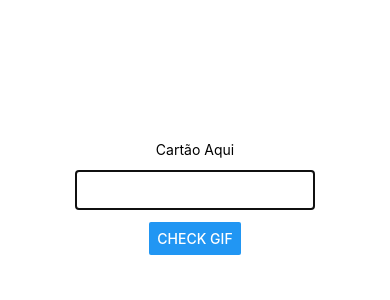
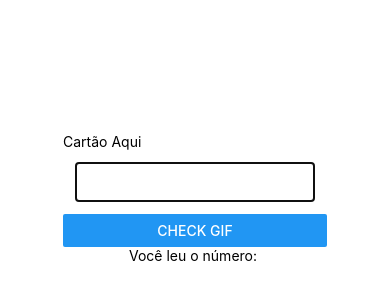
Before and after one commit to vinossauro/pocNFC, a React Native app: screen / in a window 390 px wide. Shown: the part 224-524 px from the top of the page. Built offline with nearby package versions, Linux system fonts and the light colour scheme.

Commit message:
prop drilling

```diff
--- a/App.tsx
+++ b/App.tsx
@@ -1,65 +1,17 @@
 import React, { useEffect, useState, useRef, Fragment } from 'react';
-import { View, Text, TextInput, Button, Image, StyleSheet } from 'react-native';
+import { View } from 'react-native';
 import NfcManager, { NfcEvents } from 'react-native-nfc-manager';
-import axios from 'axios';
-import Loader from './components/loader';
 import styles from './components/styles';
+import InputCartao from './components/InputCartao';
+import Loading from './components/Loading';
+import Loader from './components/Loader';
 
 
 const App = () => {
   const [number, setNumber] = useState<string | null>('');
   const [input, setInput] = useState<string | null>('');
-  const [gif, setGif] = useState<string | null>(null);
-  const [response, setResponse] = useState<string | null>('');
   const [loading, setLoading] = useState(false);
-  const inputRef = useRef<TextInput>(null);
 
-  useEffect(() => {
-    let timeOut: NodeJS.Timer | null = null;
-    if (inputRef.current !== null && input === '') {
-      timeOut = setTimeout(() => {
-        inputRef.current?.focus();
-      }, 50)
-    }
-    return () => {
-      if (timeOut !== null) {
-        clearTimeout(timeOut);
-      }
-    }
-  }, [inputRef.current, input])
-
-  useEffect(() => {
-    let timeOut: NodeJS.Timer | null = null;
-    if (loading) {
-      const func = async () => {
-        if (number === '1553785378') {
-          try {
-            const response = await axios.get('https://yesno.wtf/api');
-            const img = response.data.image;
-            const answer = response.data.answer;
-
-            setGif(img);
-            setResponse(answer);
-          } catch (error) {
-            console.error('Error fetching API:', error);
-          }
-        } else {
-          setResponse("Senha inválida");
-          setGif('https://www.quickanddirtytips.com/wp-content/uploads/2022/04/wrong-or-wrongly%20(3).jpg');
-        }
-        // forçando um delay para não deixar passar seguidamente; também é uma simulação para ver como seria bloquear um carregamento
-        timeOut = setTimeout(() => {
-          setLoading(false);
-        }, 500);
-      };
-      func();
-    }
-    return () => {
-      if (timeOut !== null) {
-        clearTimeout(timeOut);
-      }
-    }
-  }, [loading]);
 
   const handleCheckGif = async () => {
     if (!loading) { // isso não deixa o usuário fazer outra requisição enquanto essa não termina
@@ -69,55 +21,13 @@ const App = () => {
     }
   };
 
-  // useEffect(() => {
-  //   const cleanUp = NfcManager.setEventListener(NfcEvents.DiscoverTag, async (tag) => {
-  //     try {
-  //       // Unregister the tag event to avoid repeated triggers
-  //       await NfcManager.unregisterTagEvent();
-
-  //       // Make an API call
-  //       const response = await axios.get('https://yesno.wtf/api');
-  //       const answer = response.data.answer;
-
-  //       // Update state to display API response on the screen
-  //       setApiResponse(answer);
-  //     } catch (error) {
-  //       console.error('Error during API call:', error);
-  //     }
-  //   });
-  // }, []);
-
-
-
   return (
-    <View style={styles.conteiner}>
-      {
-        loading ? <Loader /> : null
-      }
-      <>
-        <Text>Cartão Aqui</Text>
-        <TextInput
-          ref={inputRef}
-          style={styles.input}
-          onChangeText={setInput}
-          value={input || ''}
-          onSubmitEditing={handleCheckGif}
-        />
-        <Button title="Check Gif" onPress={handleCheckGif} />
-        {gif && !loading && (
-          <>
-            <Image
-              source={{ uri: gif }}
-              style={{ marginTop: 20, width: 200, height: 200 }}
-            />
-            <Text style={{ fontWeight: "bold", fontSize: 36 }}>{response}</Text>
-            <Text>Você leu o número: {number}</Text>
-          </>
-        )}
-      </>
+    <View style={styles.container}>
+      {loading && <Loader />}
+        <InputCartao input={input} setInput={setInput} handleCheckGif={handleCheckGif}/>
+        <Loading loading={loading} setLoading={setLoading} number={number} />
     </View>
-  );
-};
-
+    );
+  };
 
 export default App;
--- /dev/null
+++ b/components/InputCartao.tsx
@@ -0,0 +1,48 @@
+import React, { useEffect, useRef } from 'react';
+import { Button, TextInput, View, Text } from 'react-native';
+import styles from './styles';
+
+interface InputCartaoProps {
+  input: string | null;
+  setInput: (input: string | null) => void;
+  handleCheckGif: () => void;
+}
+
+const InputCartao = ({ input,
+  setInput,
+  handleCheckGif,
+}: InputCartaoProps) => {
+
+  const inputRef = useRef<TextInput>(null);
+
+  useEffect(() => {
+    let timeOut: NodeJS.Timeout | null = null;
+    console.log("entrou");
+    if (inputRef.current !== null && input === '') {
+      timeOut = setTimeout(() => {
+        inputRef.current?.focus();
+      }, 50);
+    }
+    return () => {
+      if (timeOut !== null) {
+        clearTimeout(timeOut);
+      }
+    };
+  }, [input]);
+
+  return (
+    <View>
+      <Text>Cartão Aqui</Text>
+      <TextInput
+        ref={inputRef}
+        style={styles.input}
+        onChangeText={setInput}
+        value={input || ''}
+        onSubmitEditing={handleCheckGif}
+      />
+      <Button title="Check Gif" onPress={handleCheckGif} />
+    </View>
+  );
+};
+
+export default InputCartao;
--- /dev/null
+++ b/components/Loading.tsx
@@ -0,0 +1,65 @@
+import axios from 'axios';
+import React, { useEffect, useState } from 'react';
+import { Text, Image } from 'react-native';
+
+interface LoadingProps {
+    number: string | null;
+    loading: boolean;
+    setLoading: (loading: boolean) => void;
+}
+
+const Loading = ({ number, loading, setLoading }: LoadingProps) => {
+
+    const [gif, setGif] = useState<string | null>(null);
+    const [response, setResponse] = useState<string | null>('');
+
+    useEffect(() => {
+        let timeOut: NodeJS.Timer | null = null;
+        if (loading) {
+            const func = async () => {
+                if (number === '1553785378') {
+                    try {
+                        const response = await axios.get('https://yesno.wtf/api');
+                        const img = response.data.image;
+                        const answer = response.data.answer;
+
+                        setGif(img);
+                        setResponse(answer);
+
+                    } catch (error) {
+                        console.error('Error fetching API:', error);
+                    }
+                } else {
+                    setResponse("Senha inválida");
+                    setGif('https://www.quickanddirtytips.com/wp-content/uploads/2022/04/wrong-or-wrongly%20(3).jpg');
+                }
+                // forçando um delay para não deixar passar seguidamente; também é uma simulação para ver como seria bloquear um carregamento
+                timeOut = setTimeout(() => {
+                    setLoading(false);
+                }, 500);
+            };
+            func();
+        }
+        return () => {
+            if (timeOut !== null) {
+                clearTimeout(timeOut);
+            }
+        }
+    }, [loading]);
+
+
+    return (
+        <>
+            {gif !== null && (
+                <Image
+                    source={{ uri: gif }}
+                    style={{ marginTop: 20, width: 200, height: 200 }}
+                />
+            )}
+            <Text style={{ fontWeight: 'bold', fontSize: 36 }}>{response}</Text>
+            <Text>Você leu o número: {number}</Text>
+        </>
+    );
+};
+
+export default Loading;
--- a/components/styles.tsx
+++ b/components/styles.tsx
@@ -1,10 +1,10 @@
 import { StyleSheet } from 'react-native';
 
 const styles = StyleSheet.create({
-    conteiner: {
+    container: {
       flex: 1,
       justifyContent: 'center',
-      alignItems: 'center'
+      alignItems: 'center',
     },
     input: {
       height: 40,
```
